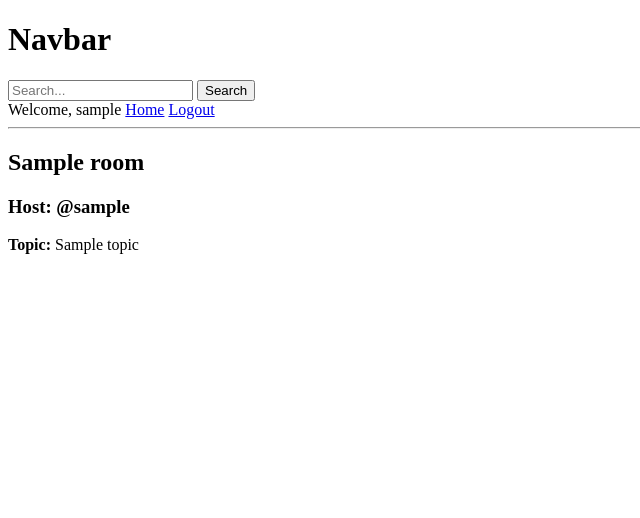
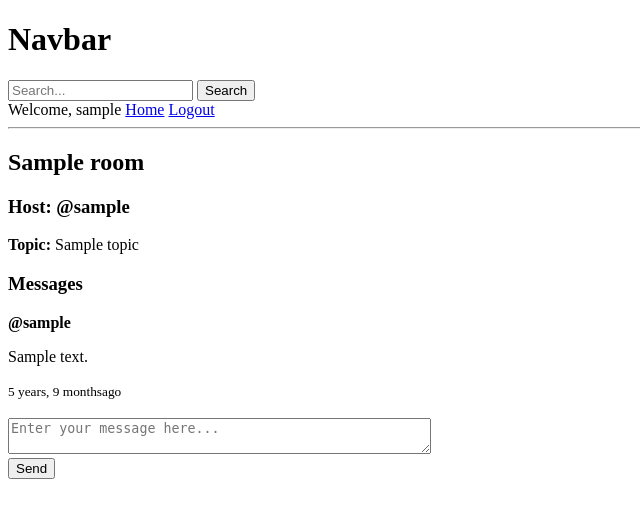
Before and after one commit to parthu05/CoLearner, a Django app: page /room/1/ in a window 1280 px wide. Shown: the top 518 px of the page, without its empty margins (0-640 px from the left). Run offline with Django 5.2, Linux system fonts and the light colour scheme; a user stored in the database is signed in; tables that the repository leaves empty hold one stand-in row (values such as "Sample post").

Commit message:
added the messages functionality in room view

```diff
--- a/base/views.py
+++ b/base/views.py
@@ -1,5 +1,5 @@
 from django.shortcuts import render, redirect
-from .models import Room,Topic
+from .models import Room,Topic,Message
 from django.http import HttpResponse
 from django.db.models import Q
 from .forms import RoomForm, RegistrationForm, LoginForm
@@ -24,7 +24,15 @@ def home(req):
 @login_required(login_url='login')
 def room(req,pk):
     room = Room.objects.get(id=pk)
-    context = {'room':room}
+    room_messages = room.message_set.all().order_by('created')
+    if req.method == 'POST':
+        message = Message.objects.create(
+            user = req.user,
+            room = room,
+            body = req.POST.get('body')
+        )
+        return redirect('room', pk=room.id)
+    context = {'room':room, 'room_messages':room_messages}
     return render(req, 'room.html',context)
 
 @login_required(login_url='login')
--- a/templates/room.html
+++ b/templates/room.html
@@ -2,5 +2,31 @@
 <h2>{{room.name}}</h2>
 <h3>Host: @{{room.host}}</h3>
 <p><b>Topic:</b> {{room.topic}}</p>
-
-{% endblock %}
+<div>
+  <h3>Messages</h3>
+  <div>
+    {% for message in room_messages %}
+    <div>
+      <span><b>@{{message.user}}</b></span>
+      <p>{{message.body}}</p>
+      <span><small>{{message.created|timesince}}ago</small></span>
+    </div>
+    <br />
+    {% endfor %}
+  </div>
+  {% if request.user.is_authenticated %}
+  <div>
+    <form method="POST">
+      {% csrf_token %}
+      <textarea
+        name="body"
+        rows="2"
+        cols="50"
+        placeholder="Enter your message here..."
+      ></textarea
+      ><br />
+      <button type="submit">Send</button>
+    </form>
+  </div>
+  {%endif%} {% endblock %}
+</div>
```
